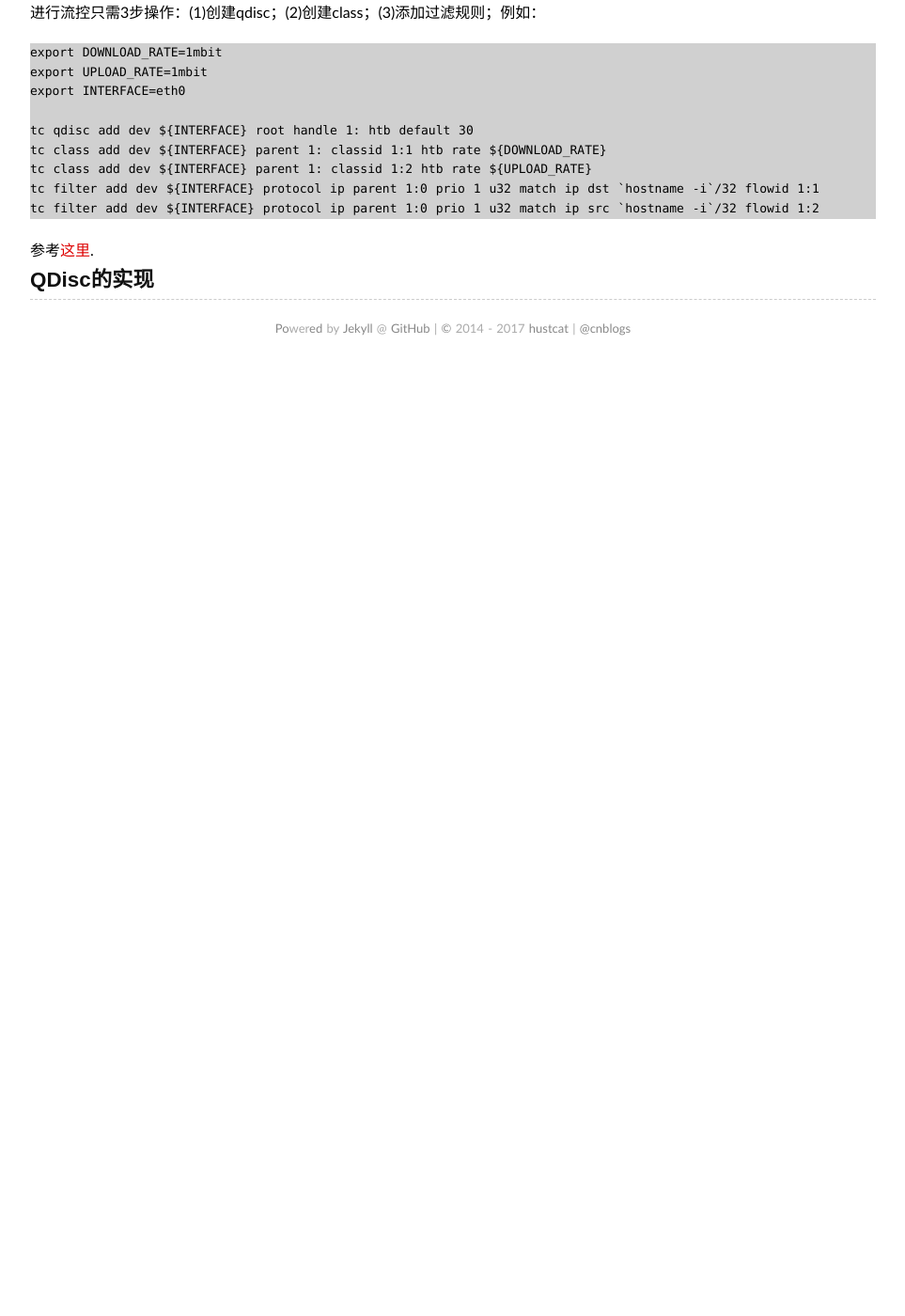
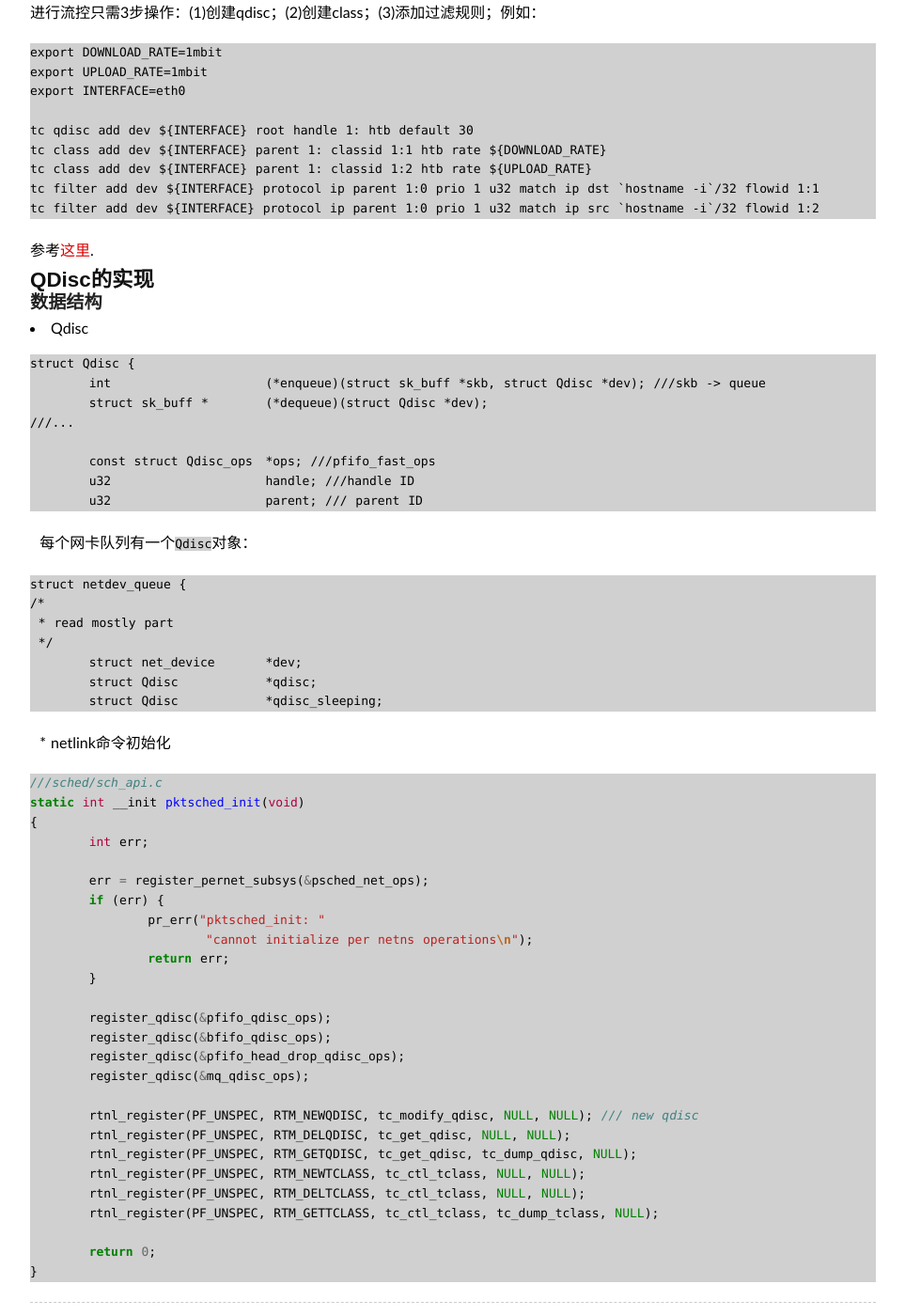
Before and after one commit to hustcat/hustcat.github.io, a Jekyll site: the page built from wiki/network/tc.md, in a window 1280 px wide and 1400 px high, scrolled down 842 px. Shown: the whole window at 94% size, without its empty margins (158-1121 px from the left). Built offline with Jekyll 4.4.1, drawn with Linux system fonts in a browser that asks for light colours; some web fonts are replaced; our own code applies the rules of GitHub Pages for plain Markdown files; comment, search, counter and statistics services are not loaded; before the commit the page ends 1234 px from its top, so only the background shows below that.

Commit message:
Update tc.md

````diff
--- a/wiki/network/tc.md
+++ b/wiki/network/tc.md
@@ -52,3 +52,62 @@ tc filter add dev ${INTERFACE} protocol ip parent 1:0 prio 1 u32 match ip src `h
 参考[这里](https://github.com/kubernetes/kubernetes/issues/11965).
 
 ## QDisc的实现
+
+### 数据结构
+
+* Qdisc
+
+```
+struct Qdisc {
+	int 			(*enqueue)(struct sk_buff *skb, struct Qdisc *dev); ///skb -> queue
+	struct sk_buff *	(*dequeue)(struct Qdisc *dev);
+///...
+
+	const struct Qdisc_ops	*ops; ///pfifo_fast_ops
+	u32			handle; ///handle ID
+	u32			parent; /// parent ID
+```
+
+每个网卡队列有一个`Qdisc`对象：
+
+```
+struct netdev_queue {
+/*
+ * read mostly part
+ */
+	struct net_device	*dev;
+	struct Qdisc		*qdisc;
+	struct Qdisc		*qdisc_sleeping;
+```
+
+
+* netlink命令初始化
+
+```c
+///sched/sch_api.c
+static int __init pktsched_init(void)
+{
+	int err;
+
+	err = register_pernet_subsys(&psched_net_ops);
+	if (err) {
+		pr_err("pktsched_init: "
+		       "cannot initialize per netns operations\n");
+		return err;
+	}
+
+	register_qdisc(&pfifo_qdisc_ops);
+	register_qdisc(&bfifo_qdisc_ops);
+	register_qdisc(&pfifo_head_drop_qdisc_ops);
+	register_qdisc(&mq_qdisc_ops);
+
+	rtnl_register(PF_UNSPEC, RTM_NEWQDISC, tc_modify_qdisc, NULL, NULL); /// new qdisc
+	rtnl_register(PF_UNSPEC, RTM_DELQDISC, tc_get_qdisc, NULL, NULL);
+	rtnl_register(PF_UNSPEC, RTM_GETQDISC, tc_get_qdisc, tc_dump_qdisc, NULL);
+	rtnl_register(PF_UNSPEC, RTM_NEWTCLASS, tc_ctl_tclass, NULL, NULL);
+	rtnl_register(PF_UNSPEC, RTM_DELTCLASS, tc_ctl_tclass, NULL, NULL);
+	rtnl_register(PF_UNSPEC, RTM_GETTCLASS, tc_ctl_tclass, tc_dump_tclass, NULL);
+
+	return 0;
+}
+```
````
